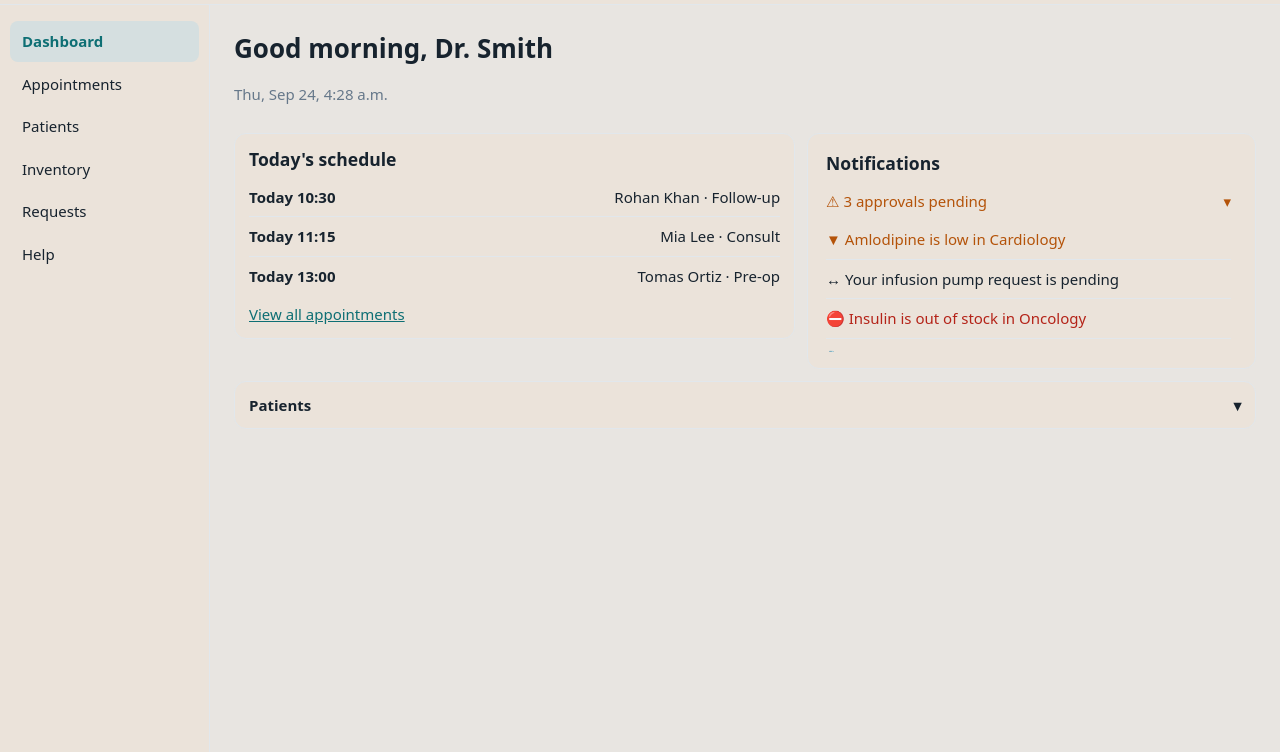
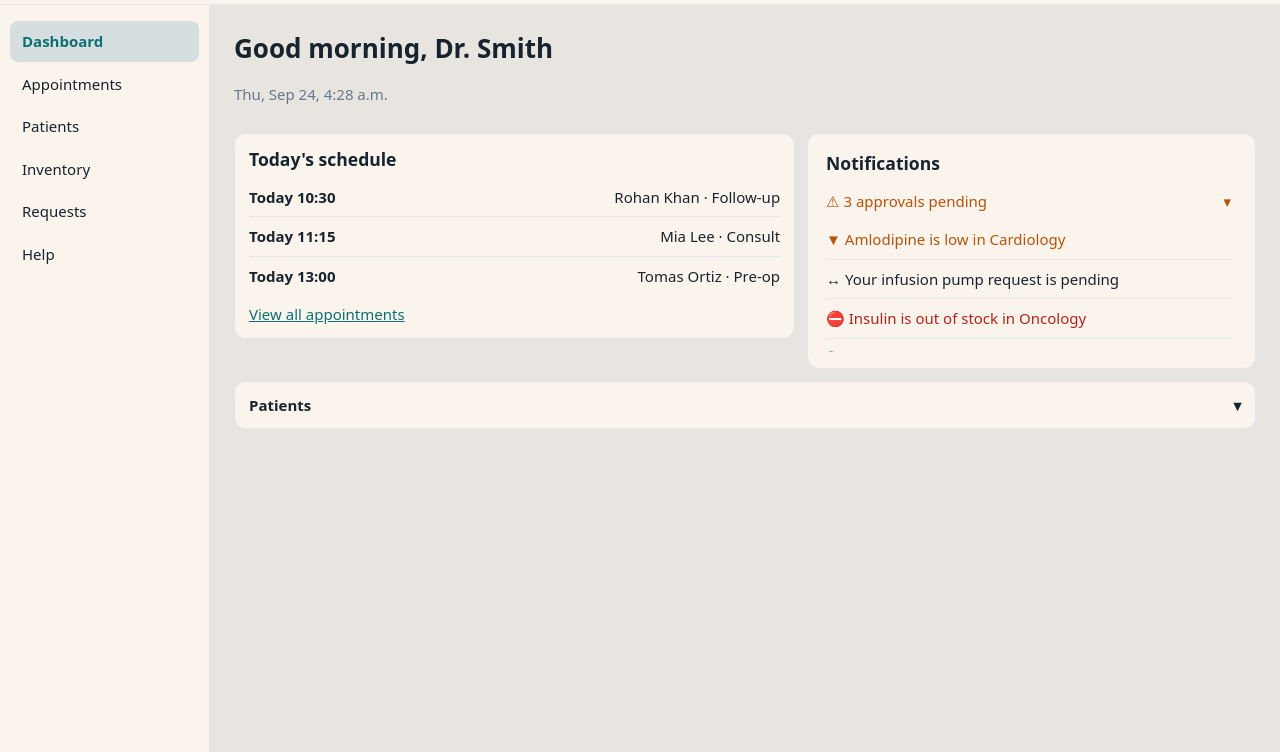
Before and after one commit to harman-06/capstone, a plain HTML site: page index.html in a window 1280 px wide. Shown: the part 56-808 px from the top of the page. Drawn offline with Linux system fonts and the light colour scheme.

Commit message:
Change surface color variable in CSS
Updated the --surface variable for better contrast.

```diff
--- a/css/style.css
+++ b/css/style.css
@@ -1,5 +1,5 @@
 /* STEP 1: shell styles. Change the tokens first, everything follows. */
-:root{--bg:#e8e5e1;--surface:#ebe3da;--ink:#17232e;--muted:#66788a;--brand:#0e6f74;--tint:#d5dfe0;--line:#e1e7ec;--ok:#15803d;--warn:#b45309;--bad:#b42318;--r:12px}
+:root{--bg:#e8e5e1;--surface:#faf4ed;--ink:#17232e;--muted:#66788a;--brand:#0e6f74;--tint:#d5dfe0;--line:#e1e7ec;--ok:#15803d;--warn:#b45309;--bad:#b42318;--r:12px}
 *{box-sizing:border-box}
 body{margin:0;font:15px/1.5 system-ui,sans-serif;background:var(--bg);color:var(--ink)}
 a{color:var(--brand)}
```
